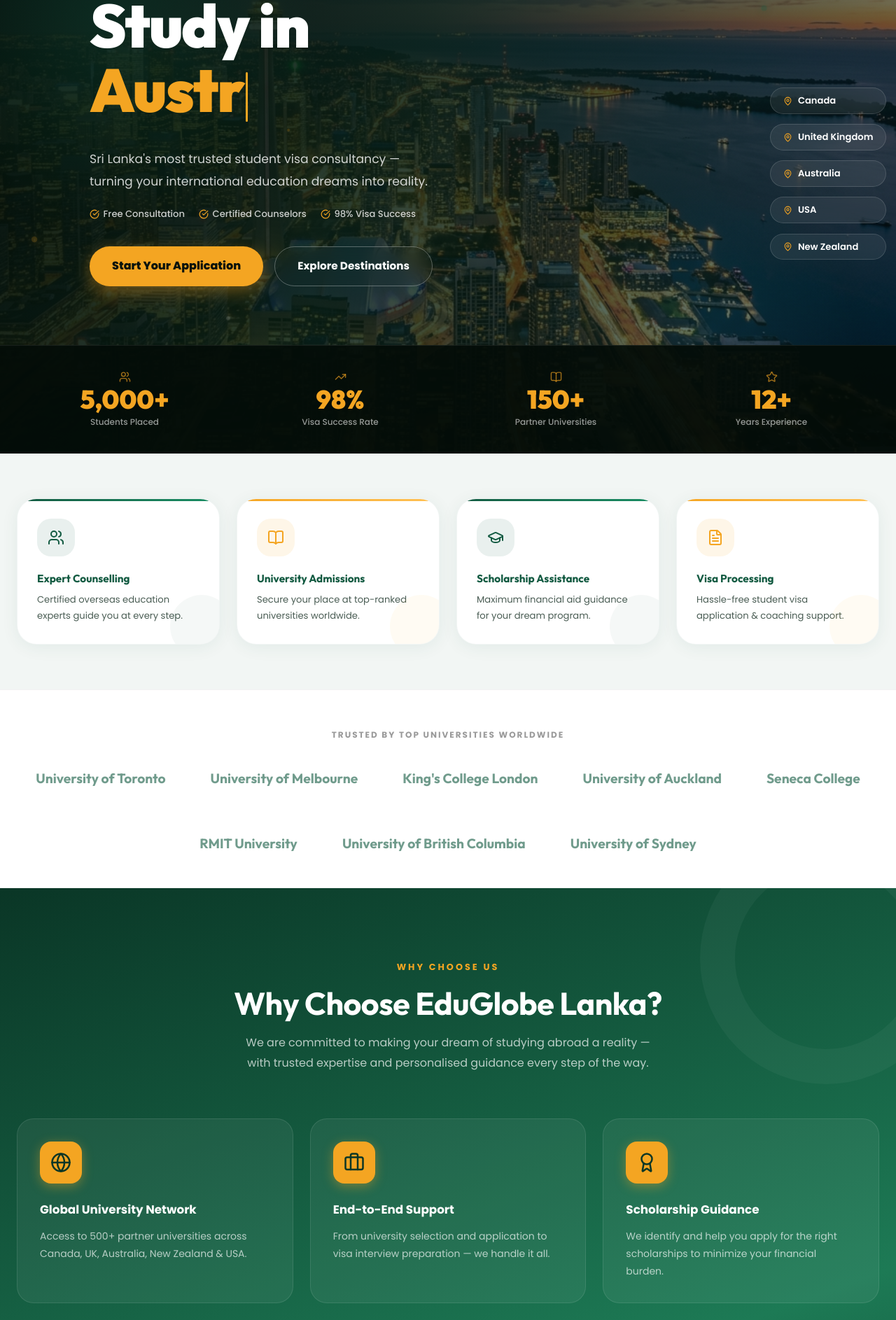
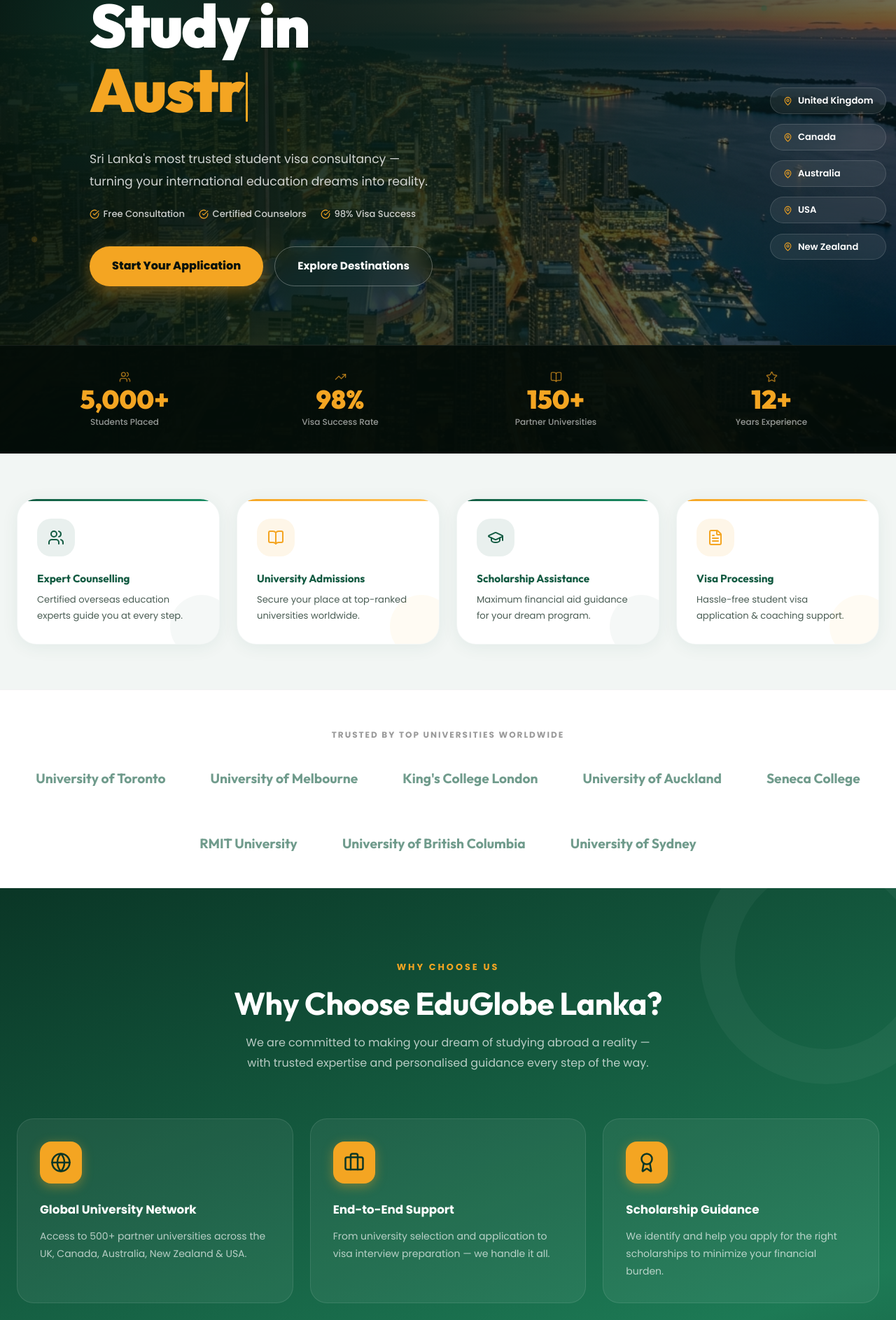
Before and after one commit to eduglobelanka/Website, a React (Vite) app: page / in a window 1280 px wide. Shown: the part 260-2146 px from the top of the page at 70% size. Built offline with nearby package versions, Linux system fonts and the light colour scheme.

Commit message:
feat: implement modular UI components and core layout for EduGlobeLanka website

```diff
--- a/index.html
+++ b/index.html
@@ -5,8 +5,8 @@
     <link rel="icon" type="image/png" href="/eduglobelogo.png" />
     <meta name="viewport" content="width=device-width, initial-scale=1.0" />
     <title>EduGlobe Lanka Consultancy – Sri Lanka's #1 Student Visa Experts</title>
-    <meta name="description" content="EduGlobeLanka Consultancy is Sri Lanka's premier overseas education consultancy. Get expert guidance for student visas to Canada, Australia, UK, USA & New Zealand. EduGlobeLanka offers free counseling." />
-    <meta name="keywords" content="eduglobelanka, eduglobelanka consultancy, EduGlobe Lanka, student visa Sri Lanka, study abroad, Canada visa, Australia student visa, UK student visa, overseas education consultancy" />
+    <meta name="description" content="EduGlobeLanka Consultancy is Sri Lanka's premier overseas education consultancy. Get expert guidance for student visas to the UK, Canada, Australia, USA & New Zealand. EduGlobeLanka offers free counseling." />
+    <meta name="keywords" content="eduglobelanka, eduglobelanka consultancy, EduGlobe Lanka, student visa Sri Lanka, study abroad, UK student visa, Canada visa, Australia student visa, overseas education consultancy" />
     <meta property="og:title" content="EduGlobeLanka Consultancy – Overseas Education Experts" />
     <meta property="og:description" content="Your gateway to global education with EduGlobeLanka Consultancy. Trusted by 5000+ students." />
     <meta property="og:type" content="website" />
--- a/src/components/Contact.jsx
+++ b/src/components/Contact.jsx
@@ -1,5 +1,5 @@
 import React, { useState } from 'react';
-import { Box, Container, Typography, TextField, Button, useTheme, Collapse } from '@mui/material';
+import { Box, Container, Typography, TextField, Button, useTheme, Collapse, MenuItem } from '@mui/material';
 import { Send, Phone, Mail, MapPin, Clock, CheckCircle } from 'lucide-react';
 import { motion } from 'framer-motion';
 
@@ -10,7 +10,7 @@
   { icon: <Clock size={20} />, label: 'Hours',  lines: ['Mon – Fri: 9:00 AM – 6:00 PM', 'Sat: 9:00 AM – 2:00 PM'] },
 ];
 
-const destinations = ['Canada', 'United Kingdom', 'Australia', 'USA', 'New Zealand', 'Other'];
+const destinations = ['United Kingdom', 'Canada', 'Australia', 'USA', 'New Zealand', 'Other'];
 
 const fadeUp = {
   hidden: { opacity: 0, y: 32 },
@@ -193,11 +193,15 @@
                     <TextField label="Phone Number"     name="phone"   value={form.phone}   onChange={handleChange} fullWidth sx={inputSx} />
                     <TextField
                       label="Preferred Destination" name="destination" value={form.destination}
-                      onChange={handleChange} select fullWidth SelectProps={{ native: true }}
-                      sx={{ ...inputSx, '& select': { color: form.destination ? 'white' : 'rgba(255,255,255,0.35)', bgcolor: 'transparent' }, '& select option': { bgcolor: '#0a2418', color: 'white' } }}
+                      onChange={handleChange} select fullWidth
+                      sx={{ ...inputSx, '& .MuiSelect-select': { color: form.destination ? 'white' : 'rgba(255,255,255,0.35)' } }}
+                      SelectProps={{
+                        displayEmpty: true,
+                        MenuProps: { PaperProps: { sx: { bgcolor: '#0a2418', color: 'white' } } }
+                      }}
                     >
-                      <option value="">Select destination</option>
-                      {destinations.map((d) => <option key={d} value={d}>{d}</option>)}
+                      <MenuItem value="" disabled>Select destination</MenuItem>
+                      {destinations.map((d) => <MenuItem key={d} value={d} sx={{ '&:hover': { bgcolor: 'rgba(244,165,34,0.15)' }, '&.Mui-selected': { bgcolor: 'rgba(244,165,34,0.25)', '&:hover': { bgcolor: 'rgba(244,165,34,0.35)' } } }}>{d}</MenuItem>)}
                     </TextField>
                   </Box>
 
--- a/src/components/Destinations.jsx
+++ b/src/components/Destinations.jsx
@@ -6,13 +6,22 @@
 
 const destinations = [
   {
+    name: 'United Kingdom',
+    image: '/assets/images/country_uk.png',
+    badge: 'Most Popular',
+    programs: '130+ Universities',
+    highlight: 'Graduate Route Visa',
+    badgeBg: '#d32f2f',
+    span: { xs: 12, sm: 12, md: 6 },
+  },
+  {
     name: 'Canada',
     image: '/assets/images/country_canada.png',
-    badge: 'Most Popular',
+    badge: 'Heritage & Quality',
     programs: '200+ Universities',
     highlight: 'PR-Friendly & Post-Study Work Permit',
-    badgeBg: '#d32f2f',
-    span: { xs: 12, sm: 12, md: 6 },
+    badgeBg: '#1565c0',
+    span: { xs: 12, sm: 6, md: 6 },
   },
   {
     name: 'Australia',
@@ -21,15 +30,6 @@
     programs: '150+ Universities',
     highlight: 'Post-Study Work Rights up to 4 Years',
     badgeBg: '#125A41',
-    span: { xs: 12, sm: 6, md: 6 },
-  },
-  {
-    name: 'United Kingdom',
-    image: '/assets/images/country_uk.png',
-    badge: 'Heritage & Quality',
-    programs: '130+ Universities',
-    highlight: 'Graduate Route Visa',
-    badgeBg: '#1565c0',
     span: { xs: 12, sm: 6, md: 4 },
   },
   {
--- a/src/components/Features.jsx
+++ b/src/components/Features.jsx
@@ -3,7 +3,7 @@
 import { Globe, Briefcase, Award, Clock, HeartHandshake, CheckCircle2 } from 'lucide-react';
 
 const features = [
-  { icon: <Globe size={30} />, title: 'Global University Network', desc: 'Access to 500+ partner universities across Canada, UK, Australia, New Zealand & USA.' },
+  { icon: <Globe size={30} />, title: 'Global University Network', desc: 'Access to 500+ partner universities across the UK, Canada, Australia, New Zealand & USA.' },
   { icon: <Briefcase size={30} />, title: 'End-to-End Support', desc: 'From university selection and application to visa interview preparation — we handle it all.' },
   { icon: <Award size={30} />, title: 'Scholarship Guidance', desc: 'We identify and help you apply for the right scholarships to minimize your financial burden.' },
   { icon: <Clock size={30} />, title: 'Fast & Easy Processing', desc: 'Streamlined processes ensure your applications are submitted correctly and on time.' },
--- a/src/components/Footer.jsx
+++ b/src/components/Footer.jsx
@@ -31,7 +31,7 @@
 );
 
 const quickLinks = ['Home', 'About Us', 'Services', 'Study Destinations', 'Events & Seminars', 'Gallery', 'Contact Us'];
-const destLinks = ['Study in Canada', 'Study in Australia', 'Study in UK', 'Study in USA', 'Study in New Zealand', 'Scholarships'];
+const destLinks = ['Study in UK', 'Study in Canada', 'Study in Australia', 'Study in USA', 'Study in New Zealand', 'Scholarships'];
 const serviceLinks = ['University Selection', 'Visa Assistance', 'IELTS Coaching', 'SOP & LOR Writing', 'Scholarship Guidance', 'Pre-Departure Briefing'];
 
 const FooterLinks = ({ items }) => {
--- a/src/components/Header.jsx
+++ b/src/components/Header.jsx
@@ -93,7 +93,7 @@
         ))}
       </List>
       <Box sx={{ p: 3 }}>
-        <Button variant="contained" color="secondary" fullWidth sx={{ borderRadius: 30, py: 1.5, fontWeight: 700 }}>
+        <Button variant="contained" color="secondary" fullWidth onClick={() => scrollToSection('#contact')} sx={{ borderRadius: 30, py: 1.5, fontWeight: 700 }}>
           Free Consultation
         </Button>
       </Box>
@@ -187,6 +187,7 @@
               <Button
                 variant="contained"
                 color="primary"
+                onClick={() => scrollToSection('#contact')}
                 sx={{ ml: 2, px: 3, py: 1, borderRadius: 30, fontWeight: 700, fontSize: '0.9rem' }}
               >
                 Free Consultation
--- a/src/components/Hero.jsx
+++ b/src/components/Hero.jsx
@@ -12,8 +12,8 @@
 const DARK   = '#06120C';
 
 // ── Destinations — NO flag emojis (breaks on Windows) ───────
-const DESTINATIONS = ['Canada', 'United Kingdom', 'Australia', 'USA', 'New Zealand'];
-const DEST_FLAGS   = ['🇨🇦', '🇬🇧', '🇦🇺', '🇺🇸', '🇳🇿']; // only for badge icons on right
+const DESTINATIONS = ['United Kingdom', 'Canada', 'Australia', 'USA', 'New Zealand'];
+const DEST_FLAGS   = ['🇬🇧', '🇨🇦', '🇦🇺', '🇺🇸', '🇳🇿']; // only for badge icons on right
 
 // ── Stats ────────────────────────────────────────────────────
 const STATS = [
--- a/src/components/WhoWeAre.jsx
+++ b/src/components/WhoWeAre.jsx
@@ -113,7 +113,7 @@
             }}/>
 
             <Typography variant="body1" sx={{ color: theme.palette.text.secondary, mb: 2.5, lineHeight: 1.85, fontSize: '0.97rem' }}>
-              EduGlobe Lanka is Sri Lanka's premier overseas education consultancy with over a decade of hands-on experience. We have successfully guided thousands of students into top universities across Canada, Australia, the UK, USA, and New Zealand.
+              EduGlobe Lanka is Sri Lanka's premier overseas education consultancy with over a decade of hands-on experience. We have successfully guided thousands of students into top universities across the UK, Canada, Australia, USA, and New Zealand.
             </Typography>
             <Typography variant="body1" sx={{ color: theme.palette.text.secondary, mb: 4, lineHeight: 1.85, fontSize: '0.97rem' }}>
               Our certified counselors deliver fully personalised guidance — from university selection and application writing to visa processing and post-arrival support — ensuring a seamless journey from start to finish.
```
